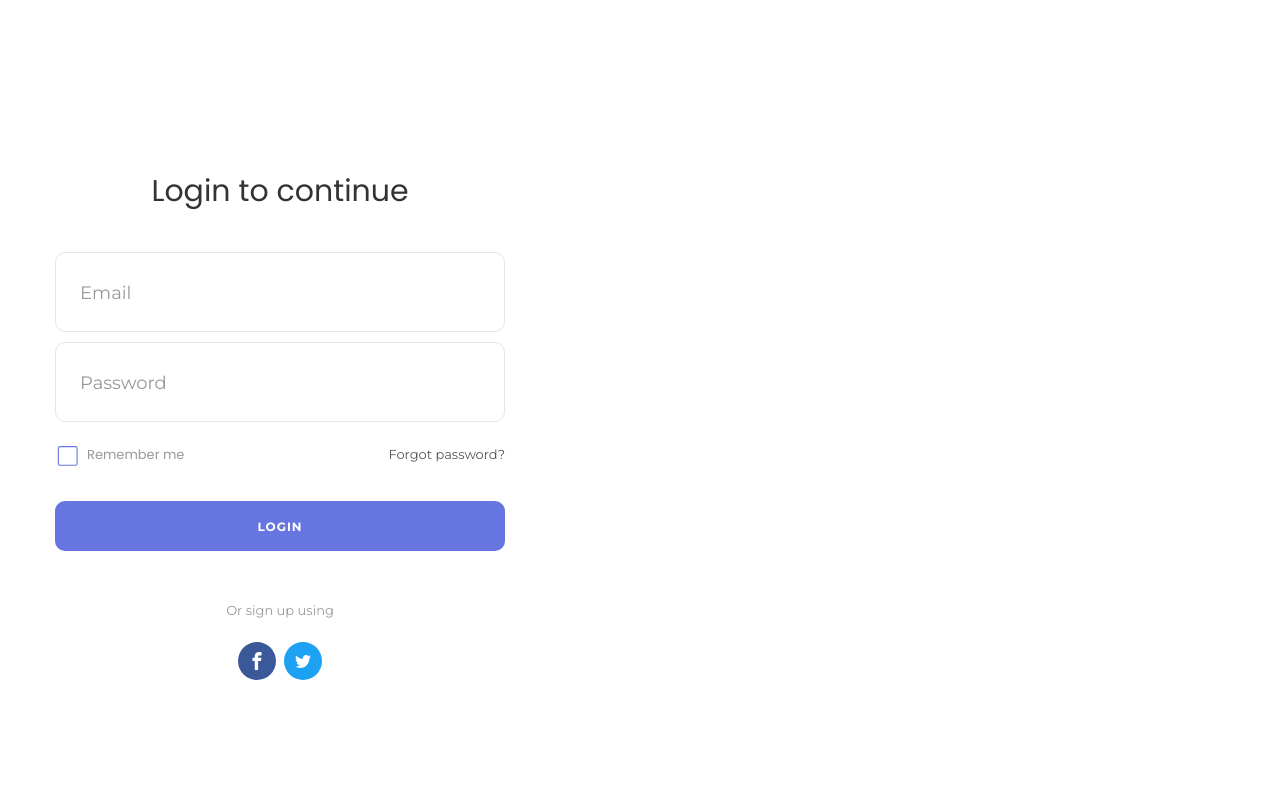
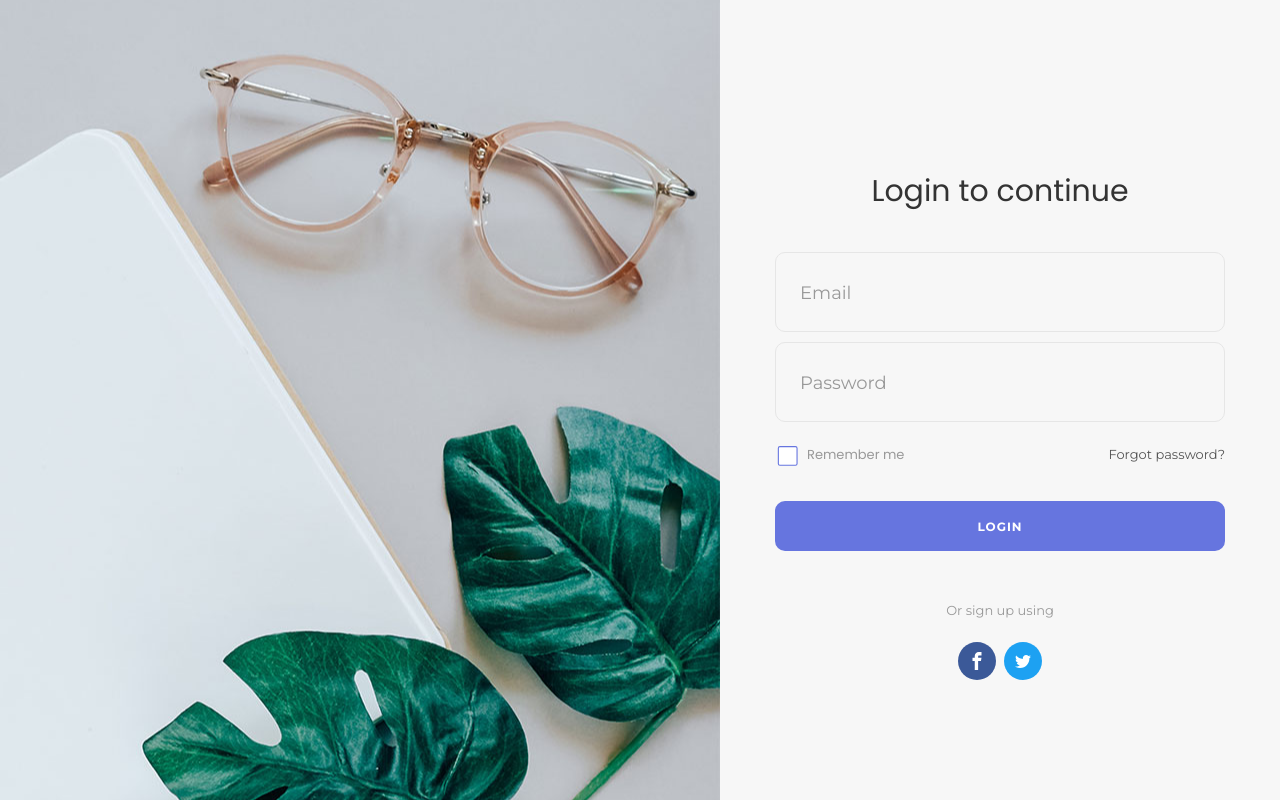
Before and after one commit to MilanStojko/pixelperfext, a React (Create React App) app: page / in a window 1280 px wide. Built offline with nearby package versions, Linux system fonts and the light colour scheme.

Commit message:
Add image

```diff
--- a/src/App.scss
+++ b/src/App.scss
@@ -12,4 +12,5 @@
 
 .App {
   font-family: $poppins;
+  background-color: $bg-body;
 }
--- a/src/assets/style/common.scss
+++ b/src/assets/style/common.scss
@@ -2,6 +2,7 @@
 $text-color-input: #999;
 $blue-color: #6675df;
 $color-hover: rgb(34, 34, 34);
+$bg-body : #f7f7f7;
 
 //fonts
 $poppins: "Poppins", sans-serif;
--- a/src/components/ui/container/Container.jsx
+++ b/src/components/ui/container/Container.jsx
@@ -5,6 +5,10 @@ import "./container.scss";
 function Container() {
   return (
     <div className="container">
+
+      <div className="image-container">
+
+      </div>
       <Form />
     </div>
   );
--- a/src/components/ui/container/container.scss
+++ b/src/components/ui/container/container.scss
@@ -1,4 +1,17 @@
 .container{
     width: 100%;
+    height: 100vh;
     display: flex;
+
+    .image-container{
+       height: 100%;
+        width: calc(100% - 560px);
+        background-image: url('../../../assets/images/pixel-perfect-image.jpg');
+        background-repeat: no-repeat;
+        background-size: cover;
+        background-position: center;
+        position: relative;
+        z-index: 1;
+
+    }
 }
--- a/src/components/ui/form/form.scss
+++ b/src/components/ui/form/form.scss
@@ -101,7 +101,7 @@
     width: 100%;
     min-height: 100vh;
     padding: 173px 55px 55px 55px;
-    background-color: #f7f7f7;
+
   }
 }
 
```
Also changed, not shown: src/assets/images/pixel-perfect-image.jpg (added).
